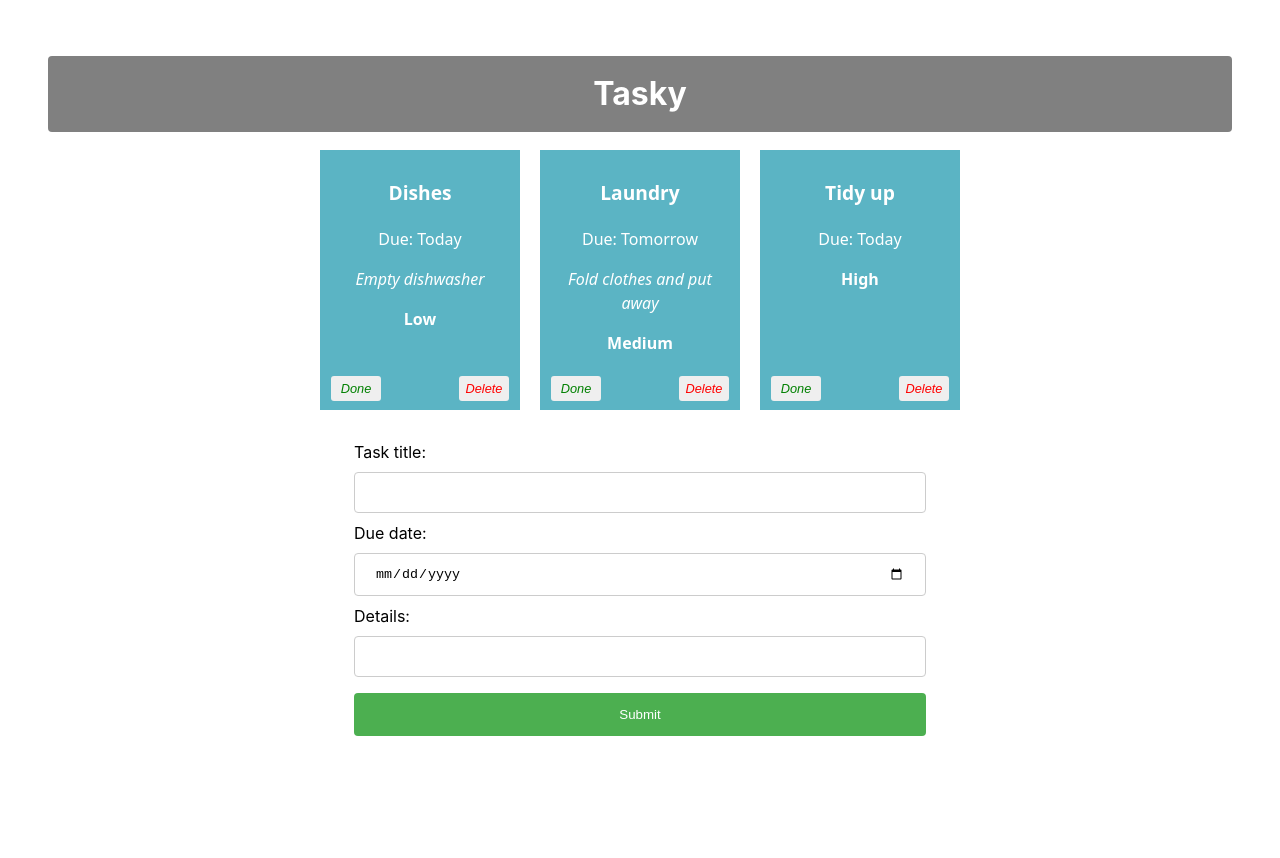
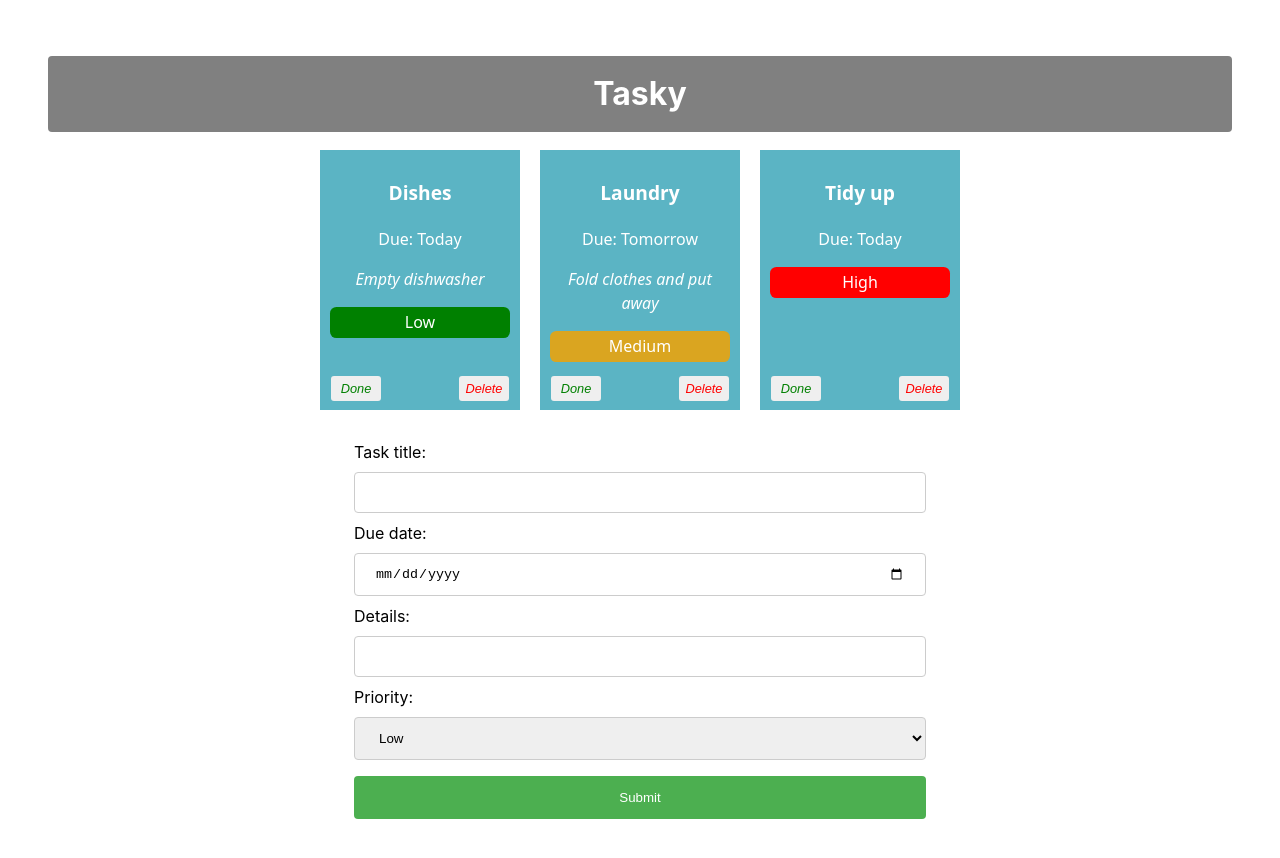
Before and after one commit to rbirney/react-basics-labs-2025, a React (Vite) app in the folder tasky/: page / in a window 1280 px wide. Shown: the top 858 px of the page. Before the commit the page ends 812 px from the top, so only its background shows below. Built offline with nearby package versions, Linux system fonts and the light colour scheme.

Commit message:
Tasky Lab 2b - Exercises done

```diff
--- a/tasky/src/App.css
+++ b/tasky/src/App.css
@@ -73,7 +73,7 @@
   color: red;
 }
 
-input[type=text], input[type=date] {
+input[type=text], input[type=date], select {
   width: 100%;
   padding: 12px 20px;
   margin: 8px 0;
--- a/tasky/src/App.jsx
+++ b/tasky/src/App.jsx
@@ -18,16 +18,17 @@
   const [ formState, setFormState ] = useState({
     title: "",
     description: "",
-    deadline: ""
+    deadline: "",
+    priority: ""
   });
 
-  console.log(formState);
+  //console.log(formState);
 
   const doneHandler = (taskIndex) => {
     const tasks = [...taskState.tasks];
     tasks[taskIndex].done = !tasks[taskIndex].done;
     setTaskState({tasks});
-    console.log(`${taskIndex} ${tasks[taskIndex].done}`);
+    //console.log(`${taskIndex} ${tasks[taskIndex].done}`);
   }
 
   const deleteHandler = (taskIndex) => {
@@ -48,6 +49,9 @@
           break;
       case "deadline":
           form.deadline = event.target.value;
+          break;
+      case "priority":
+          form.priority = event.target.value;
           break;
       default:
           form = formState;
--- a/tasky/src/components/Form.jsx
+++ b/tasky/src/components/Form.jsx
@@ -19,6 +19,14 @@
                     Details:
                     <input type="text" name="description" onChange={(event) => props.change(event)} />
                 </label>
+                <label>
+                    Priority:
+                    <select name="priority" onChange={(event) => props.change(event)}>
+                        <option key="Low" value="Low"> Low </option>
+                        <option key="Medium" value="Medium"> Medium </option>
+                        <option key="High" value="High"> High </option>
+                    </select>
+                </label>
 
                 <input type="submit" value="Submit" />
             </form>
--- a/tasky/src/components/Task.jsx
+++ b/tasky/src/components/Task.jsx
@@ -7,7 +7,13 @@
             <p className="title">{props.title}</p>
             <p>Due: {props.deadline}</p>
             <p className="description">{props.description}</p>
-            <p className="priority">{props.priority}</p>
+            <p style={{
+                backgroundColor: props.priority === "High" ? 'red' : props.priority === "Medium" ? 'goldenrod' : 'green',
+                padding: "0.2em",
+                borderRadius: "0.4em"
+                }}>
+                {props.priority}
+            </p>
             <button onClick={props.markDone} className='doneButton'>Done</button>
             <button className='deleteButton' onClick={props.deleteTask}>Delete</button>
 
```
